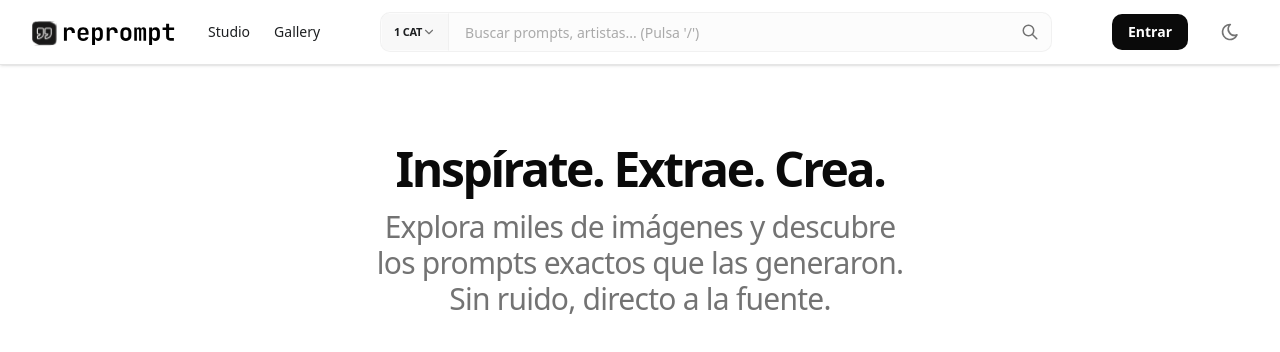
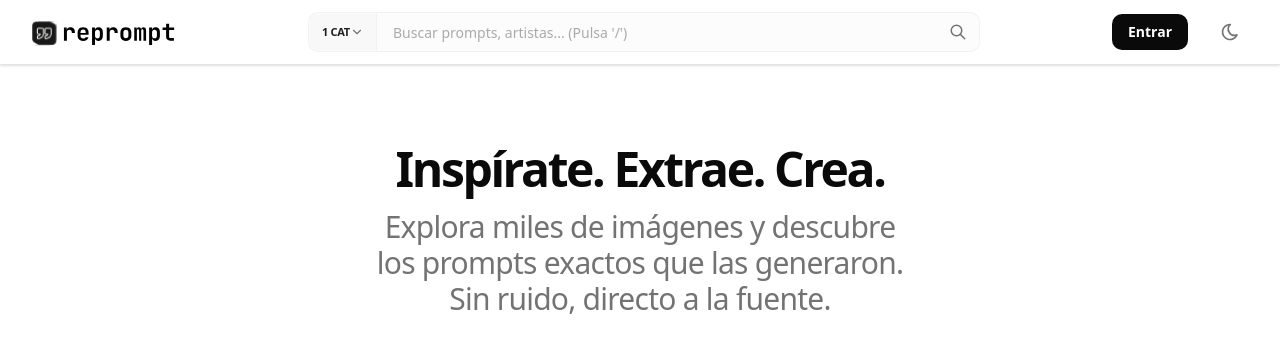
Before and after one commit to trosdesuru/reprompt-studio, a Next.js app in the folder frontend/: page /en in a window 1280 px wide. Shown: the top 352 px of the page. Built offline with nearby package versions, Linux system fonts and the light colour scheme; no server answers.

Commit message:
auto-refactor: actualiza frontend/src/system/organisms/Layout/Navbar/Navbar.tsx,

```diff
--- a/frontend/src/system/organisms/Layout/Navbar/Navbar.tsx
+++ b/frontend/src/system/organisms/Layout/Navbar/Navbar.tsx
@@ -5,10 +5,8 @@ import { NavbarSearch } from "./NavbarSearch";
 import { NavbarActions } from "./NavbarActions";
 import { NavbarMobile } from "./NavbarMobile";
 import Image from "next/image";
-import { useTranslation } from "@/src/dictionaries/I18nProvider";
 
 export function Navbar() {
-  const { t } = useTranslation();
 
   return (
     <nav className="sticky top-0 z-50 w-full bg-background/80 backdrop-blur-md border-b border-border shadow-sm">
@@ -33,30 +31,12 @@ export function Navbar() {
           />
         </Link>
 
-        <div className="hidden md:flex items-center gap-6">
-          {/* Reemplazamos "Estudio" por t('nav.studio') */}
-          <Link href="/studio" className="text-sm font-medium hover:text-primary transition-colors">
-            {t("nav.studio")}
-          </Link>
-
-          {/* Reemplazamos "Galería" por t('nav.gallery') */}
-          <Link
-            href="/gallery"
-            className="text-sm font-medium hover:text-primary transition-colors"
-          >
-            {t("nav.gallery")}
-          </Link>
-        </div>
-
-        {/* Buscador (Centro) */}
         <div className="hidden md:flex flex-1 justify-center">
           <NavbarSearch />
         </div>
 
-        {/* Acciones de Usuario y Tema (Derecha) */}
         <NavbarActions />
 
-        {/* Menú Móvil */}
         <NavbarMobile />
       </div>
     </nav>
```
